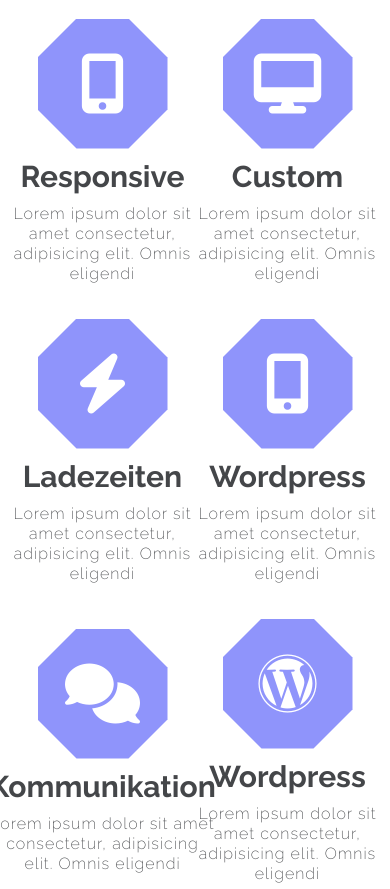
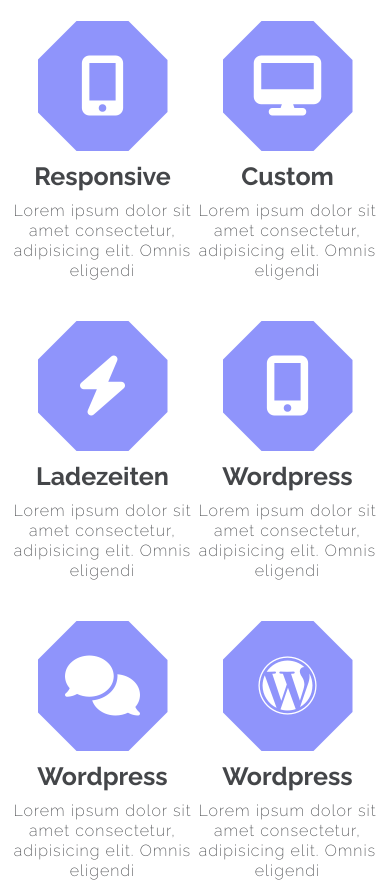
Before and after one commit to JLWebdesign/JLWebdesign, a plain HTML site: page index.html in a window 390 px wide. Shown: the part 966-1855 px from the top of the page. Drawn offline with nearby package versions, Linux system fonts and the light colour scheme; a script that the page names is missing.

Commit message:
Add files via upload

```diff
--- a/index.html
+++ b/index.html
@@ -106,7 +106,7 @@
                     <i id="lul" class="fas fa-comments"></i>
                 </div>
                 <div>
-                    <h3>Kommunikation</h3>
+                    <h3>Wordpress</h3>
                     <p>Lorem ipsum dolor sit amet consectetur, adipisicing elit. Omnis eligendi
                     </p>
                 </div>
--- a/style.css
+++ b/style.css
@@ -767,7 +767,7 @@ footer p {
   }
   .servicebox h3 {
     margin-top: 0;
-    font-size: 30px;
+    font-size: 25px;
     color: #444649;
     padding: 10px 0;
   }
```
